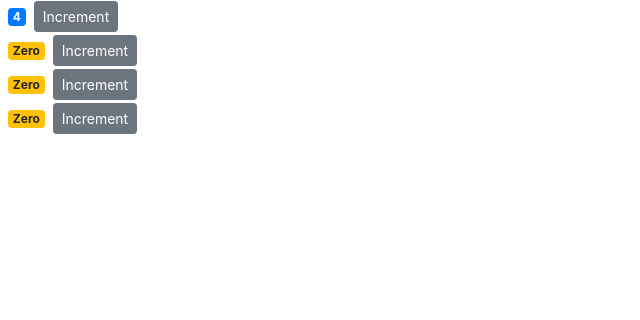
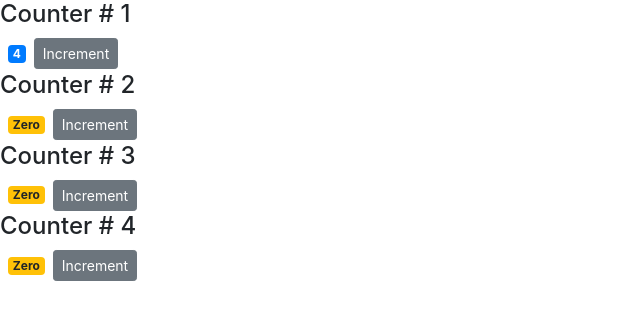
Before and after one commit to sonnn9/-Mastering-React, a React (Create React App) app: page / in a window 1280 px wide. Shown: the top 320 px of the page, without its empty margins (0-640 px from the left). Built offline with nearby package versions, Linux system fonts and the light colour scheme.

Commit message:
passing data to children - change other way

```diff
--- a/src/components/counter.jsx
+++ b/src/components/counter.jsx
@@ -12,7 +12,8 @@
     render() {
         return (
             <div>
-                {this.props.children}
+                {/*{this.props.children}*/}
+                <h4>Counter # {this.props.id}</h4>
                 <span className={this.getBadgeClasses()}>{this.formatCount()}</span>
                 <button onClick={this.handleIncrement} className="btn btn-secondary btn-sm">Increment</button>
             </div>
--- a/src/components/counters.jsx
+++ b/src/components/counters.jsx
@@ -14,7 +14,9 @@
         return (
         <div>
             {this.state.counters.map(counter =>
-                <Counter key={counter.id} value={counter.value} />
+                <Counter key={counter.id} value={counter.value} id={counter.id}>
+                    {/*<h4>Counter #{counter.id}</h4>*/}
+                </Counter>
             )}
         </div>
         );
```
